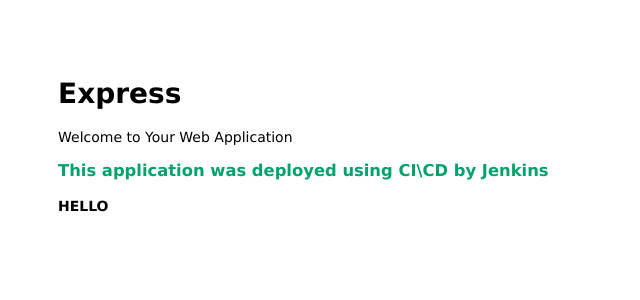
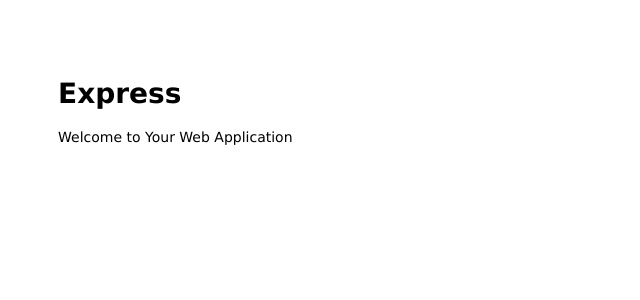
Before and after one commit to ranazrad/simple-webapp-nodejs, a Node server app: page / in a window 1280 px wide. Shown: the top 300 px of the page, without its empty margins (0-640 px from the left). Run offline with Node 20, Linux system fonts and the light colour scheme.

Commit message:
Update index.jade

```diff
--- a/views/index.jade
+++ b/views/index.jade
@@ -5,6 +5,5 @@ block content
   p Welcome to Your Web Application
 
     //Remove the follwoing comments and tigger the CI\CD pipeline (Make sure to ident correctly)
-  <style> h3 { color: #00A36C; } </style>
-  h3 This application was deployed using CI\CD by Jenkins
-  h4 HELLO
+//  <style> h3 { color: #00A36C; } </style>
+//  h3 This application was deployed using CI\CD by Jenkins
```
